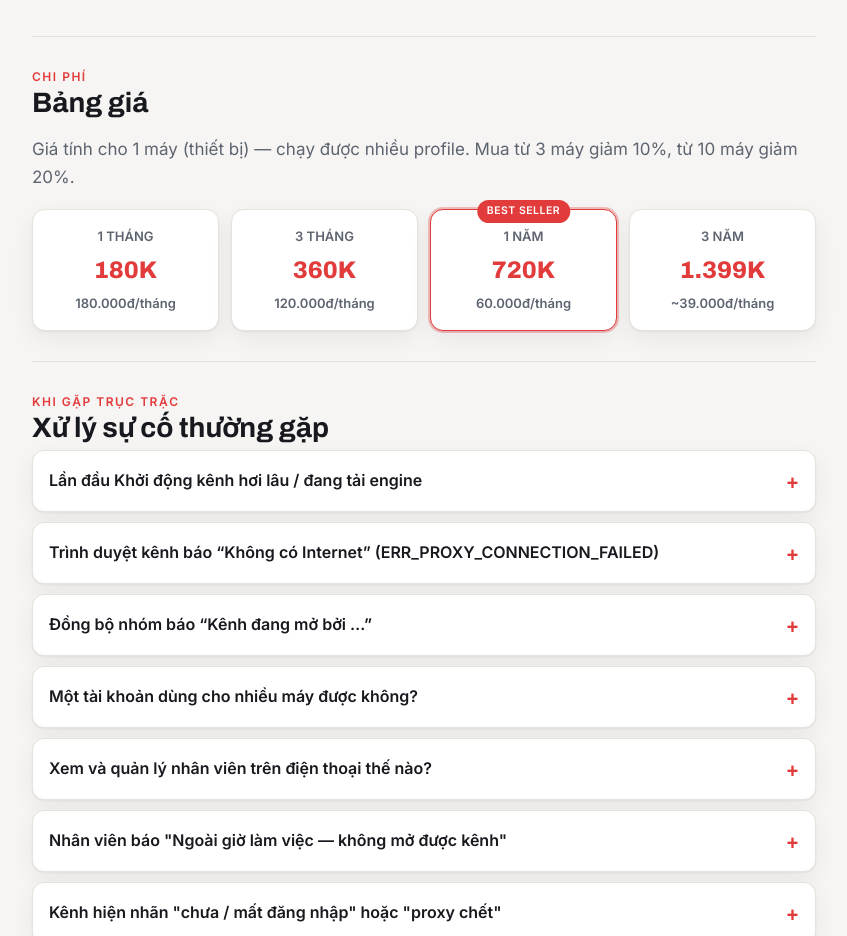
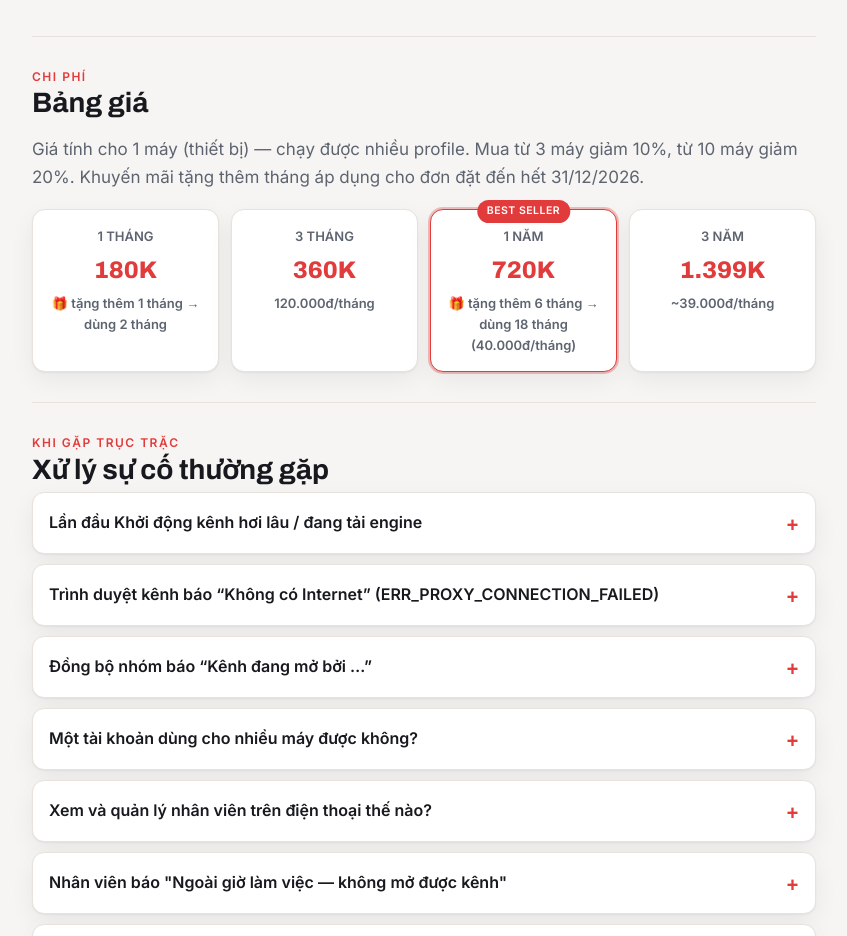
Before and after one commit to rongvietmedia/rvm, a plain HTML site: page huong-dan.html in a window 1280 px wide. Shown: the part 10040-10976 px from the top of the page, without its empty margins (216-1063 px from the left). Drawn offline with Linux system fonts and the light colour scheme.

Commit message:
Cap nhat landing + huong-dan v1.3.3

```diff
--- a/assets/config.js
+++ b/assets/config.js
@@ -33,7 +33,8 @@ window.RVM = {
   // Khuyến mãi TẶNG THỜI HẠN — PHẢI khớp CFG.PROMOS trong website-backend/Code.gs.
   // Triển khai Code.gs TRƯỚC rồi mới đẩy web (kẻo khách thấy KM mà máy chủ chưa tặng).
   promos: {
-    y1: { bonus: 3, until: '2026-12-31', label: 'Tặng thêm 3 tháng' }
+    m1: { bonus: 1, until: '2026-12-31', label: 'Tặng thêm 1 tháng' },
+    y1: { bonus: 6, until: '2026-12-31', label: 'Tặng thêm 6 tháng' }
   },
   // Gói Đội: gợi ý mua sẵn số máy (giảm theo số lượng do máy chủ tính: 3–9 máy −10%, từ 10 máy −20%).
   team: { machines: 10, plan: 'y1' },
--- a/huong-dan.html
+++ b/huong-dan.html
@@ -423,11 +423,11 @@ details .ans b{color:var(--ink)}
   <section class="block" id="gia">
     <div class="eyebrow">Chi phí</div>
     <h2>Bảng giá</h2>
-    <p class="lead">Giá tính cho 1 máy (thiết bị) — chạy được nhiều profile. Mua từ 3 máy giảm 10%, từ 10 máy giảm 20%.</p>
+    <p class="lead">Giá tính cho 1 máy (thiết bị) — chạy được nhiều profile. Mua từ 3 máy giảm 10%, từ 10 máy giảm 20%. Khuyến mãi tặng thêm tháng áp dụng cho đơn đặt đến hết 31/12/2026.</p>
     <div class="prices">
-      <div class="plan"><div class="n">1 THÁNG</div><div class="p">180K</div><div class="n" style="margin-top:4px">180.000đ/tháng</div></div>
+      <div class="plan"><div class="n">1 THÁNG</div><div class="p">180K</div><div class="n" style="margin-top:4px">🎁 tặng thêm 1 tháng → dùng 2 tháng</div></div>
       <div class="plan"><div class="n">3 THÁNG</div><div class="p">360K</div><div class="n" style="margin-top:4px">120.000đ/tháng</div></div>
-      <div class="plan best"><span class="tagbest">BEST SELLER</span><div class="n">1 NĂM</div><div class="p">720K</div><div class="n" style="margin-top:4px">60.000đ/tháng</div></div>
+      <div class="plan best"><span class="tagbest">BEST SELLER</span><div class="n">1 NĂM</div><div class="p">720K</div><div class="n" style="margin-top:4px">🎁 tặng thêm 6 tháng → dùng 18 tháng (40.000đ/tháng)</div></div>
       <div class="plan"><div class="n">3 NĂM</div><div class="p">1.399K</div><div class="n" style="margin-top:4px">~39.000đ/tháng</div></div>
     </div>
   </section>
```
Also changed, not shown: index.html (+2 -2 lines).
